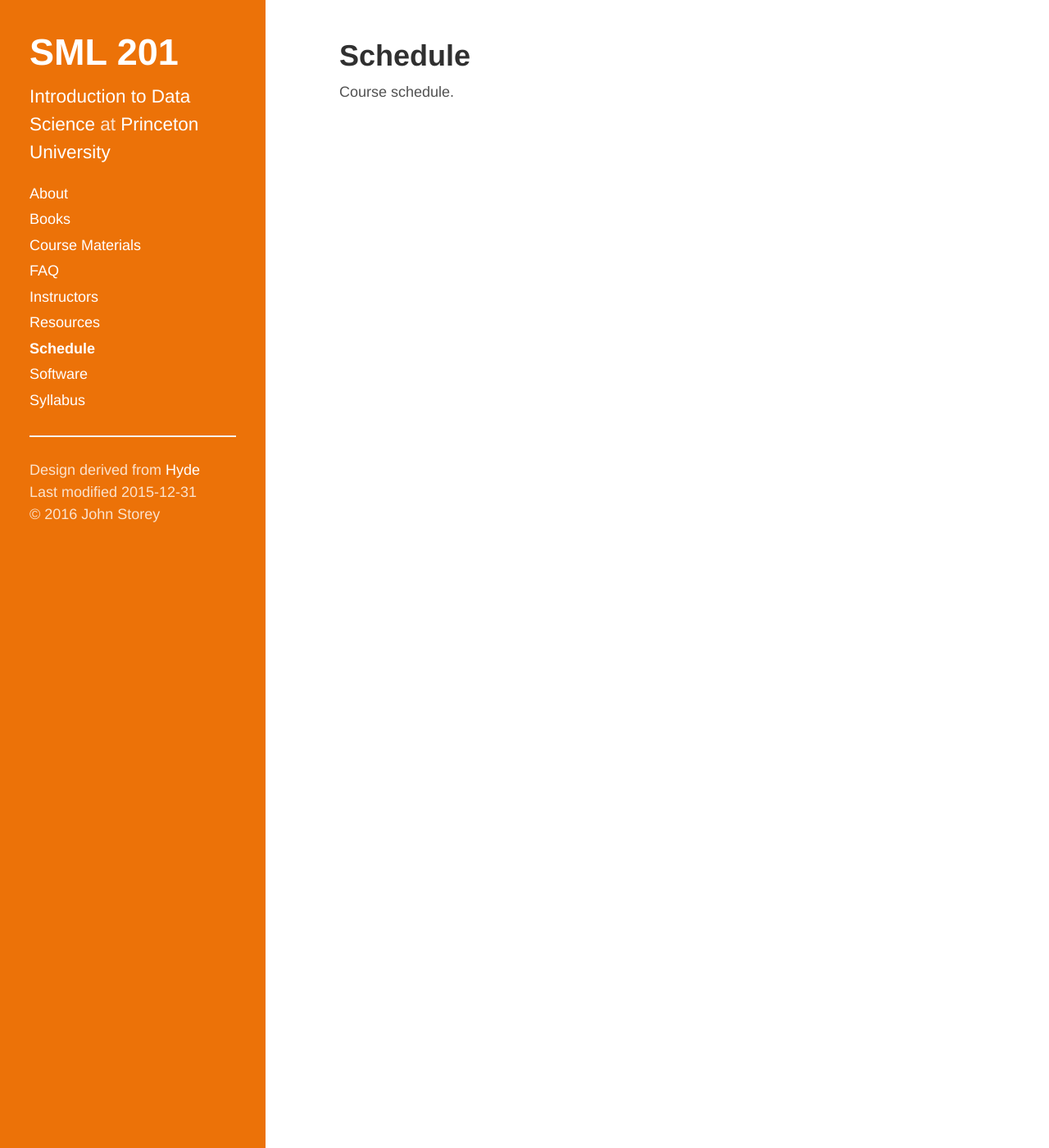
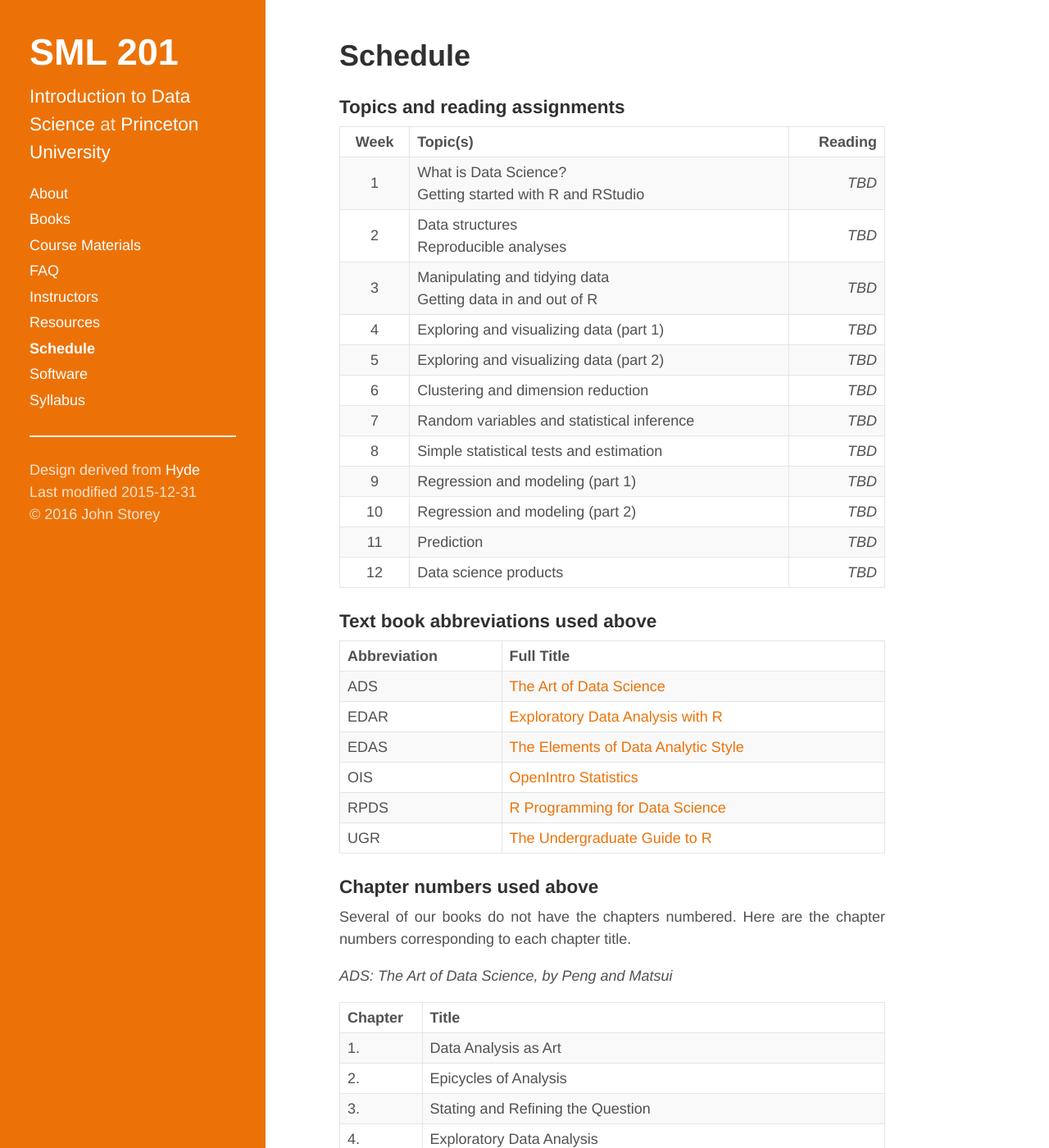
Before and after one commit to SML201/sml201.github.io, a Jekyll site: the page built from schedule.md, in a window 1280 px wide and 1400 px high. Shown: the whole window at 82% size. Built offline with Jekyll 4.4.1, drawn with Linux system fonts in a browser that asks for light colours; some of the changed text lies outside the part shown.

Commit message:
Updated schedule of topics.

```diff
--- a/schedule.md
+++ b/schedule.md
@@ -3,4 +3,104 @@
 title: Schedule
 ---
 
-Course schedule.
+### Topics and reading assignments
+
+|  Week  | Topic(s) | Reading |
+| :----: | -------- | ------: |
+| 1 | What is Data Science? <br> Getting started with R and RStudio | *TBD* |
+| 2 | Data structures <br> Reproducible analyses | *TBD* |
+| 3 | Manipulating and tidying data <br> Getting data in and out of R | *TBD* |
+| 4 | Exploring and visualizing data (part 1) | *TBD* |
+| 5 | Exploring and visualizing data (part 2) | *TBD* |
+| 6 | Clustering and dimension reduction | *TBD* |
+| 7 | Random variables and statistical inference | *TBD* |
+| 8 | Simple statistical tests and estimation | *TBD* |
+| 9 | Regression and modeling (part 1) | *TBD* |
+| 10 | Regression and modeling (part 2) | *TBD* |
+| 11 | Prediction | *TBD* |
+| 12 | Data science products | *TBD* |
+
+
+### Text book abbreviations used above
+
+| Abbreviation | Full Title |
+| ---- | ---------- |
+ADS |  [The Art of Data Science](https://leanpub.com/artofdatascience)
+EDAR | [Exploratory Data Analysis with R](https://leanpub.com/exdata)
+EDAS | [The Elements of Data Analytic Style](https://leanpub.com/datastyle)
+OIS |  [OpenIntro Statistics](https://www.openintro.org/stat/)
+RPDS | [R Programming for Data Science](https://leanpub.com/rprogramming)
+UGR |  [The Undergraduate Guide to R](http://genomine.org/papers/undergradguidetoR.pdf)
+
+
+### Chapter numbers used above
+
+Several of our books do not have the chapters numbered. Here are the chapter numbers corresponding to each chapter title.
+
+*ADS:  The Art of Data Science, by Peng and Matsui*
+
+| Chapter | Title |
+| ------- | ----- |
+1. | Data Analysis as Art
+2. | Epicycles of Analysis
+3. | Stating and Refining the Question
+4. | Exploratory Data Analysis
+5. | Using Models to Explore Your Data
+6. | Inference: A Primer
+7. | Formal Modeling
+8. | Inference vs. Prediction: Implications for Modeling Strategy
+9. | Interpreting Your Results
+10. | Communication
+11. | Concluding Thoughts
+12. | About the Authors
+
+
+*EDAR: Exploratory Data Analysis with R, by Roger Peng*
+
+| Chapter | Title |
+| ------- | ----- |
+1. | Getting Started with R
+2. | Managing Data Frames with the dplyr package
+3. | Exploratory Data Analysis Checklist
+4. | Principles of Analytic Graphics
+5. | Exploratory Graphs
+6. | Plotting Systems
+7. | Graphics Devices
+8. | The Base Plotting System
+9. | Plotting and Color in R
+10. | Hierarchical Clustering
+11. | K-Means Clustering
+12. | Dimension Reduction
+13. | The ggplot2 Plotting System: Part 1
+14. | The ggplot2 Plotting System: Part 2
+15. | Data Analysis Case Study: Changes in Fine Particle Air Pollution in the U.S.
+16. | About the Author
+
+*RPDS: R Programming for Data Science, by Roger Peng*
+
+| Chapter | Title |
+| ------- | ----- |
+1. | Stay in Touch!
+2. | Preface
+3. | History and Overview of R
+4. | Getting Started with R
+5. | R Nuts and Bolts
+6. | Getting Data In and Out of R
+7. | Using the readr Package
+8. | Using Textual and Binary Formats for Storing Data
+9. | Interfaces to the Outside World
+10. | Subsetting R Objects
+11. | Vectorized Operations
+12. | Dates and Times
+13. | Managing Data Frames with the dplyr package
+14. | Control Structures
+15. | Functions
+16. | Scoping Rules of R
+17. | Coding Standards for R
+18. | Loop Functions
+19. | Regular Expressions
+20. | Debugging
+21. | Profiling R Code
+22. | Simulation
+23. | Data Analysis Case Study: Changes in Fine Particle Air Pollution in the U.S.
+24. | About the Author
```
